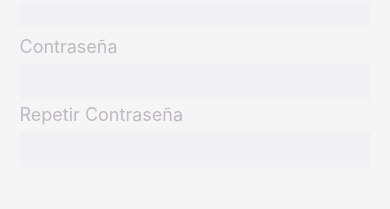
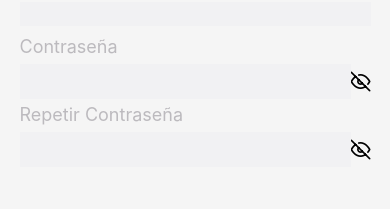
Before and after one commit to No-Country/C8-79-ft-ReactNative, a React Native app: screen / in a window 390 px wide. Shown: the part 344-553 px from the top of the page. Built offline with nearby package versions, Linux system fonts and the light colour scheme.

Commit message:
Añadir funcion de ver/ocultar contraseña

```diff
--- a/components/form/RegisterForm.js
+++ b/components/form/RegisterForm.js
@@ -2,13 +2,33 @@ import { StyleSheet, TextInput, Text, View, ScrollView } from "react-native";
 import React, { useState } from "react";
 import { Formik } from "formik";
 import * as Yup from "yup";
-import { Button } from "@rneui/themed";
+import { Button,Icon } from "@rneui/themed";
 
 
 
 const RegisterForm = () => {
 
 
+    const [showPassword, setShowPassword] = useState({
+      password: false,
+      passwordConfirmation: false,
+    });
+
+  const toggleInput = (element) => {
+    setShowPassword((prev) => {
+      if (element === "password") {
+        return {
+          ...prev,
+          password: !prev.password,
+        };
+      } else {
+        return {
+          ...prev,
+          passwordConfirmation: !prev.passwordConfirmation,
+        };
+      }
+    });
+  };
 
   return (
     <Formik
@@ -99,10 +119,17 @@ const RegisterForm = () => {
               style={styles.textInput}
               onChangeText={handleChange("password")}
               value={values.password}
-              secureTextEntry={false}
+              secureTextEntry={showPassword.password?true:false}
               selectionColor={"#000"}
             />
+            <Icon
 
+             name={showPassword.password?"eye":"eye-off"}
+             type="feather"
+             size={20}
+             color="#000"
+             onPress={() => toggleInput("password")}
+           />
           </View>
           {errors.password && touched.password && (
             <Text style={styles.error}>{errors.password}</Text>
@@ -116,9 +143,17 @@ const RegisterForm = () => {
               onChangeText={handleChange("passwordConfirmation")}
 
               value={values.passwordConfirmation}
-              secureTextEntry={false}
+              secureTextEntry={showPassword.passwordConfirmation?true:false}
               selectionColor={"#000"}
             />
+             <Icon
+
+          name={showPassword.passwordConfirmation?"eye":"eye-off"}
+          type="feather"
+          size={20}
+          color="#000"
+          onPress={() => toggleInput("passwordConfirmation")}
+        />
 
           </View>
           {errors.passwordConfirmation && touched.passwordConfirmation && (
```
